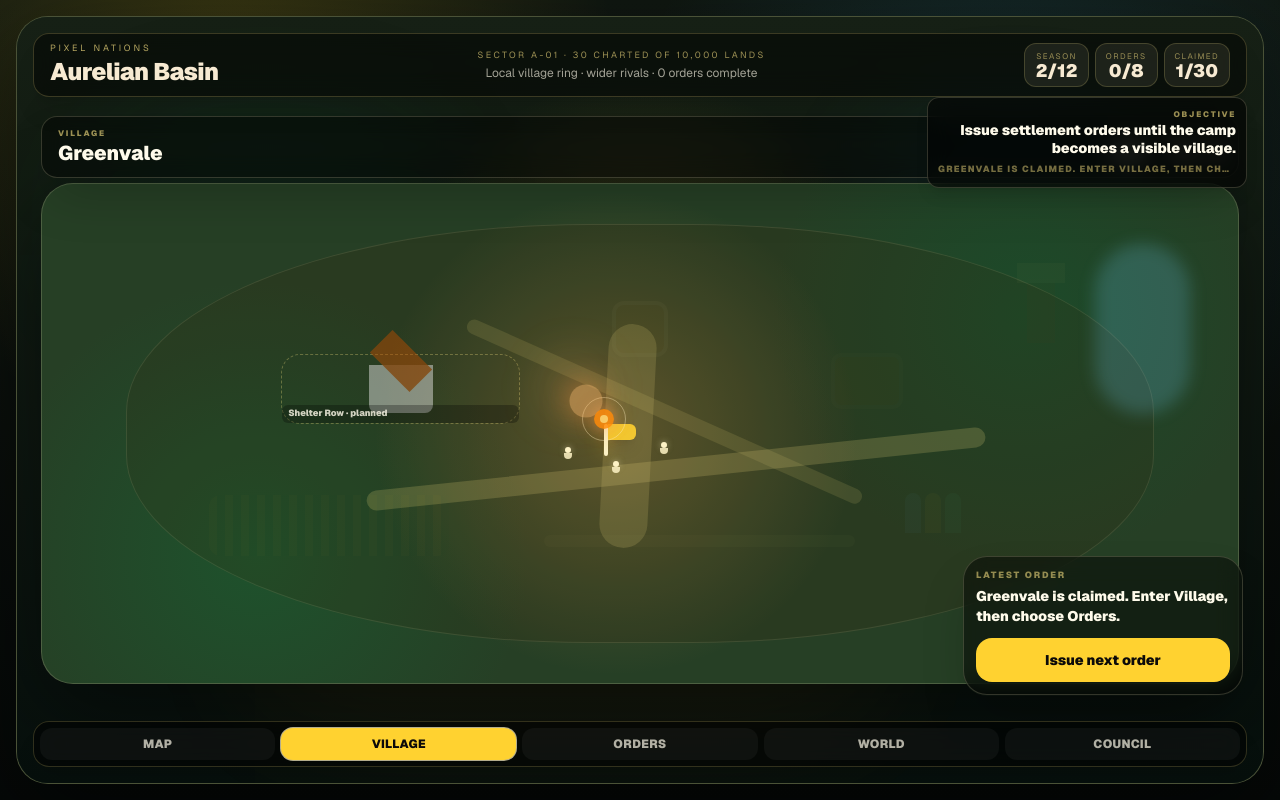
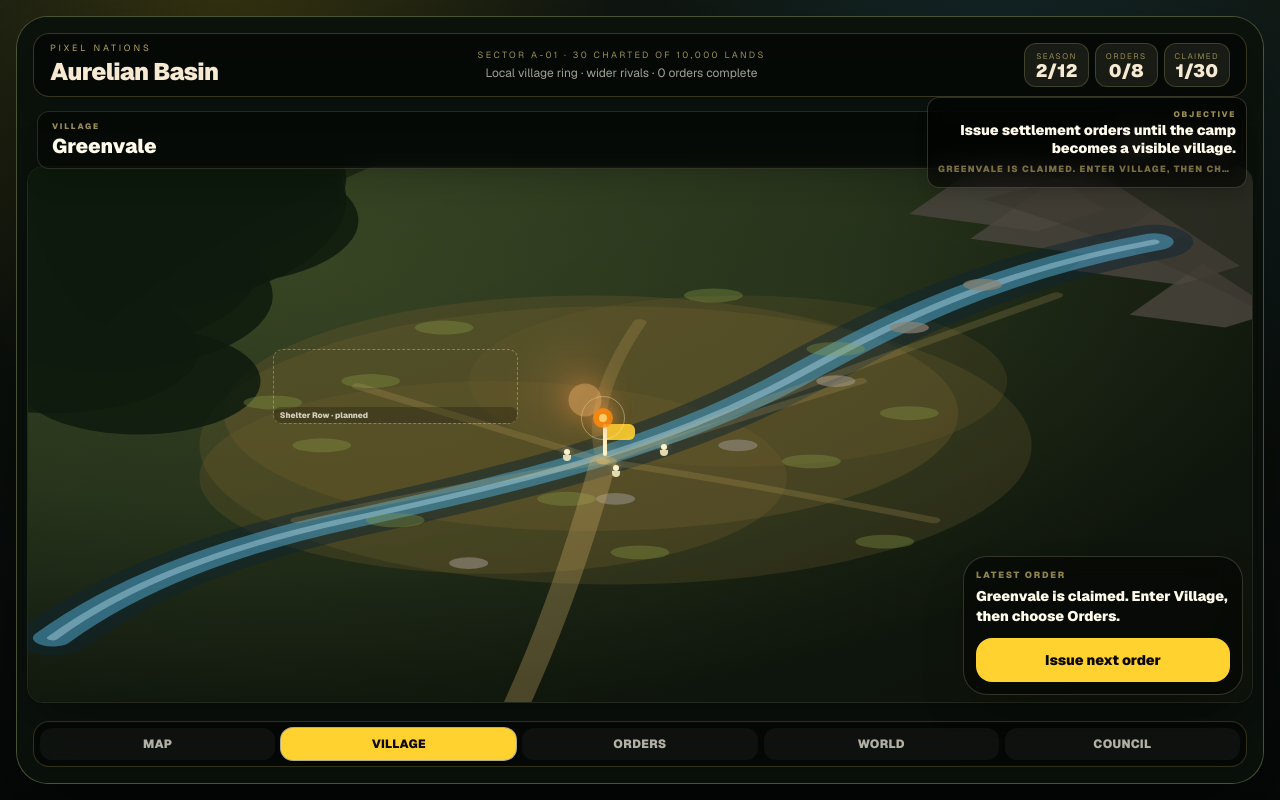
Before and after one commit to tomat60/pixel-nations, a Next.js app: page /play in a window 1280 px wide. Both pictures are taken after a click on the button "Claim this land". Built offline with nearby package versions, Linux system fonts and the light colour scheme.

Commit message:
feat(play): scoped implementation for #223

```diff
--- a/app/play/components/VillageScene.tsx
+++ b/app/play/components/VillageScene.tsx
@@ -67,15 +67,9 @@ export function VillageScene({ state, dispatch }: { state: PlayState; dispatch:
   const hasClaim = state.ownedPlotIds.length > 0;
 
   return (
-    <section data-qa="village-scene" className="absolute inset-0 overflow-hidden bg-[radial-gradient(circle_at_50%_42%,rgba(251,191,36,.20),transparent_34%),linear-gradient(180deg,#162015_0%,#07100d_100%)]">
-      <div className="absolute inset-0 opacity-70" aria-hidden="true">
-        <div className="absolute left-[6%] top-[13%] h-[28%] w-[28%] rounded-full bg-emerald-700/18 blur-3xl" />
-        <div className="absolute right-[8%] top-[14%] h-[22%] w-[24%] rounded-full bg-sky-500/12 blur-3xl" />
-        <div className="absolute bottom-[7%] left-[18%] h-[26%] w-[52%] rounded-full bg-amber-500/10 blur-3xl" />
-      </div>
-
-      <div className="absolute left-4 right-4 top-[5.7rem] z-10 md:left-6 md:right-6 md:top-[6.2rem]">
-        <div className="flex items-center justify-between gap-3 rounded-2xl border border-amber-100/18 bg-black/42 px-3 py-2 shadow-2xl backdrop-blur-md md:px-4 md:py-2.5">
+    <section data-qa="village-scene" className="absolute inset-0 overflow-hidden bg-[#0b120c]">
+      <div className="absolute left-3 right-3 top-[5.4rem] z-10 md:left-5 md:right-5 md:top-[5.9rem]">
+        <div className="flex items-center justify-between gap-3 rounded-xl border border-amber-100/14 bg-black/38 px-3 py-1.5 shadow-xl backdrop-blur-sm md:px-3.5 md:py-2">
           <div className="min-w-0">
             <p className="text-[8px] font-black uppercase tracking-[0.24em] text-amber-200/60">Village</p>
             <h2 className="truncate text-base font-black text-amber-50 md:text-xl">{owned?.name ?? "No homeland"}</h2>
@@ -88,8 +82,8 @@ export function VillageScene({ state, dispatch }: { state: PlayState; dispatch:
         </div>
       </div>
 
-      <div className="absolute bottom-[8.8rem] left-3 right-3 top-[9.4rem] z-0 md:bottom-[9.3rem] md:left-6 md:right-6 md:top-[10.4rem] lg:bottom-[6.2rem]">
-        <div className="relative h-full w-full overflow-hidden rounded-[2rem] border border-amber-100/18 bg-[#263f25] shadow-[0_30px_90px_rgba(0,0,0,.45)]">
+      <div className="absolute bottom-[7.6rem] left-1.5 right-1.5 top-[8.4rem] z-0 md:bottom-[8.2rem] md:left-2.5 md:right-2.5 md:top-[9.3rem] lg:bottom-[5rem]">
+        <div className="relative h-full w-full overflow-hidden rounded-[1rem] border border-amber-100/10 shadow-[0_20px_60px_rgba(0,0,0,.4)]">
           <VillageGround />
           <VillageRoads state={state} />
           {hasClaim ? <SettlementCredibilityLayer state={state} /> : null}
@@ -124,22 +118,21 @@ function VillagePlotNode({ plot, state }: { plot: VillagePlot; state: PlayState
       data-qa-state={qaState}
       className={`absolute transition-all duration-300 ${
         qaState === "built"
-          ? "rounded-[1.2rem]"
+          ? "pointer-events-none"
           : qaState === "building"
-            ? "rounded-[1.2rem] border border-dashed border-amber-200/30"
-            : "rounded-[1.2rem] opacity-15"
+            ? "rounded-[0.6rem] border border-dashed border-amber-200/35 pointer-events-none"
+            : "pointer-events-none opacity-0"
       }`}
       style={{ left: `${plot.x}%`, top: `${plot.y}%`, width: `${plot.w}%`, height: `${plot.h}%` }}
     >
       <div className="relative h-full w-full">
-        {showIcon ? renderVillageIcon(plot.id, qaState) : null}
         {qaState === "building" ? (
-          <div className="absolute inset-x-0 bottom-0 rounded-md bg-black/28 px-1.5 py-0.5">
-            <p className="truncate text-[9px] font-black text-amber-50/80">{plot.label} · planned</p>
+          <div className="absolute inset-x-0 bottom-0 rounded-md bg-black/24 px-1.5 py-0.5">
+            <p className="truncate text-[8px] font-black text-amber-50/75">{plot.label} · planned</p>
           </div>
         ) : null}
         {showBuiltLabel ? (
-          <div className="absolute inset-x-0 bottom-0 z-[2] rounded-md bg-black/30 px-1.5 py-0.5">
+          <div className="absolute inset-x-0 bottom-0 z-[2] rounded-md bg-black/24 px-1.5 py-0.5 opacity-0">
             <p className="truncate text-[9px] font-black text-amber-50/90">{plot.label}</p>
           </div>
         ) : null}
@@ -337,36 +330,147 @@ function plannedSoon(marker: SettlementMarker, state: PlayState) {
   return false;
 }
 
-function renderVillageIcon(id: VillagePlotId, state: PlotState) {
-  const opacity = state === "empty" ? "opacity-25" : state === "building" ? "opacity-60" : "opacity-100";
-  if (id === "camp") return <div className={`absolute left-1/2 top-1/2 h-10 w-10 -translate-x-1/2 -translate-y-1/2 rounded-full bg-orange-400/80 shadow-[0_0_30px_rgba(251,146,60,.8)] ${opacity}`} />;
-  if (id === "shelter") return <div className={`absolute left-1/2 top-1/2 h-12 w-16 -translate-x-1/2 -translate-y-1/2 rounded-b-lg bg-stone-200/80 before:absolute before:-top-5 before:left-1 before:h-8 before:w-14 before:rotate-45 before:bg-amber-700/80 ${opacity}`} />;
-  if (id === "storehouse") return <div className={`absolute left-1/2 top-1/2 h-12 w-16 -translate-x-1/2 -translate-y-1/2 rounded-md bg-yellow-700/85 outline outline-4 outline-yellow-200/40 ${opacity}`} />;
-  if (id === "market") return <div className={`absolute left-1/2 top-1/2 flex -translate-x-1/2 -translate-y-1/2 gap-1 ${opacity}`}><span className="h-10 w-4 rounded-t-full bg-sky-300/80" /><span className="h-10 w-4 rounded-t-full bg-amber-300/80" /><span className="h-10 w-4 rounded-t-full bg-emerald-300/80" /></div>;
-  if (id === "council") return <div className={`absolute left-1/2 top-1/2 h-14 w-14 -translate-x-1/2 -translate-y-1/2 rounded-xl border-4 border-amber-100/70 bg-amber-500/45 ${opacity}`} />;
-  if (id === "watch") return <div className={`absolute left-1/2 top-1/2 h-16 w-7 -translate-x-1/2 -translate-y-1/2 bg-amber-900/90 before:absolute before:-top-4 before:left-[-10px] before:h-5 before:w-12 before:bg-amber-200/75 ${opacity}`} />;
-  if (id === "fields") return <div className={`absolute inset-3 rounded-xl bg-[repeating-linear-gradient(90deg,rgba(251,191,36,.55)_0_8px,rgba(22,101,52,.45)_8px_16px)] ${opacity}`} />;
-  return <div className={`absolute left-0 right-0 top-1/2 h-3 -translate-y-1/2 rounded-full bg-amber-200/60 ${opacity}`} />;
-}
+function VillageGround() {
+  // Deterministic terrain built from a small set of reusable SVG shapes.
+  const forestClumps = [
+    [4, 6, 22], [10, 2, 16], [1, 18, 18], [6, 24, 14], [15, 10, 12], [2, 34, 12], [9, 40, 10],
+  ];
+  const rockyClumps = [
+    [86, 8, 9], [92, 15, 7], [80, 4, 8], [96, 24, 6],
+  ];
+  const clearingBlobs = [
+    [46, 46, 30, 22], [38, 58, 24, 18], [58, 40, 22, 16],
+  ];
+  const tufts = [
+    [24, 52], [30, 66], [50, 72], [64, 55], [70, 70], [34, 30], [56, 24], [20, 44], [66, 34], [44, 62], [28, 40], [72, 46],
+  ];
+  const stones = [
+    [78, 22], [72, 30], [66, 40], [58, 52], [48, 62], [36, 74],
+  ];
 
-function VillageGround() {
   return (
-    <div className="absolute inset-0">
-      <div className="absolute inset-0 bg-[radial-gradient(circle_at_48%_50%,rgba(180,134,64,.42),transparent_36%),radial-gradient(circle_at_18%_74%,rgba(22,101,52,.50),transparent_26%),radial-gradient(circle_at_82%_26%,rgba(20,83,45,.55),transparent_24%)]" />
-      <div className="absolute left-[7%] top-[8%] h-[84%] w-[86%] rounded-[45%] border border-amber-100/10 bg-amber-950/12" />
-      <div className="absolute right-[4%] top-[12%] h-[34%] w-[8%] rounded-full bg-sky-300/20 blur-sm" />
-    </div>
+    <svg
+      viewBox="0 0 100 100"
+      preserveAspectRatio="none"
+      className="absolute inset-0 h-full w-full"
+      aria-hidden="true"
+    >
+      {/* base clearing wash, warm upper-left light / lower-right shadow */}
+      <defs>
+        <radialGradient id="vg-light" cx="22%" cy="18%" r="85%">
+          <stop offset="0%" stopColor="#3c4a26" />
+          <stop offset="55%" stopColor="#2c3a1f" />
+          <stop offset="100%" stopColor="#131c10" />
+        </radialGradient>
+        <linearGradient id="vg-shadow" x1="0%" y1="0%" x2="100%" y2="100%">
+          <stop offset="0%" stopColor="#000000" stopOpacity="0" />
+          <stop offset="100%" stopColor="#000000" stopOpacity="0.32" />
+        </linearGradient>
+      </defs>
+      <rect x="0" y="0" width="100" height="100" fill="url(#vg-light)" />
+      <rect x="0" y="0" width="100" height="100" fill="url(#vg-shadow)" />
+
+      {/* warm ochre clearing around the settlement, irregular */}
+      {clearingBlobs.map(([cx, cy, rx, ry], i) => (
+        <ellipse key={`clear-${i}`} cx={cx} cy={cy} rx={rx} ry={ry} fill="#6a5a2c" opacity={0.34 - i * 0.05} />
+      ))}
+      <ellipse cx="48" cy="52" rx="34" ry="26" fill="#7a6a34" opacity="0.22" />
+
+      {/* dark forest mass running off upper-left edge */}
+      {forestClumps.map(([cx, cy, r], i) => (
+        <circle key={`forest-${i}`} cx={cx} cy={cy} r={r} fill="#0e1a0d" opacity={0.85} />
+      ))}
+      <path d="M0,0 L28,0 Q14,14 6,30 Q0,20 0,0 Z" fill="#0e1a0d" opacity="0.6" />
+
+      {/* rocky rise upper-right */}
+      {rockyClumps.map(([cx, cy, r], i) => (
+        <polygon
+          key={`rock-${i}`}
+          points={`${cx - r},${cy + r * 0.6} ${cx},${cy - r} ${cx + r},${cy + r * 0.5} ${cx + r * 0.3},${cy + r}`}
+          fill="#4b463f"
+          opacity="0.8"
+        />
+      ))}
+      <path d="M100,0 L100,26 Q90,14 78,6 Q88,0 100,0 Z" fill="#3a362f" opacity="0.55" />
+
+      {/* stream entering upper-right, exiting lower-left, with banks */}
+      <path
+        d="M92,14 C78,20 70,30 62,40 C52,52 42,58 26,66 C16,71 8,78 2,88"
+        fill="none"
+        stroke="#0e2530"
+        strokeWidth="6.4"
+        strokeLinecap="round"
+        opacity="0.5"
+      />
+      <path
+        d="M92,14 C78,20 70,30 62,40 C52,52 42,58 26,66 C16,71 8,78 2,88"
+        fill="none"
+        stroke="#4fa4c9"
+        strokeWidth="3.2"
+        strokeLinecap="round"
+        opacity="0.55"
+      />
+      <path
+        d="M92,14 C78,20 70,30 62,40 C52,52 42,58 26,66 C16,71 8,78 2,88"
+        fill="none"
+        stroke="#bfe7f5"
+        strokeWidth="0.9"
+        strokeLinecap="round"
+        opacity="0.4"
+      />
+      {stones.map(([x, y], i) => (
+        <ellipse key={`stone-${i}`} cx={x} cy={y} rx={1.6} ry={1.1} fill="#8a8375" opacity="0.7" />
+      ))}
+
+      {/* terrain tufts / patches to remove flat-green read */}
+      {tufts.map(([x, y], i) => (
+        <ellipse key={`tuft-${i}`} cx={x} cy={y} rx={2.4} ry={1.3} fill="#8ca24a" opacity="0.32" />
+      ))}
+    </svg>
   );
 }
 
 function VillageRoads({ state }: { state: PlayState }) {
   const activeRoad = state.completedOrders.includes("open-market") || state.settlementMarkers.includes("storehouse");
+  const hearth = { x: 47, y: 55 };
+  const nodes: Array<{ id: string; x: number; y: number; active: boolean }> = [
+    { id: "shelter", x: 27, y: 41, active: state.settlementMarkers.includes("shelter") },
+    { id: "fields", x: 22, y: 66, active: state.completedOrders.includes("gather-food") },
+    { id: "storehouse", x: 68, y: 40, active: state.settlementMarkers.includes("storehouse") },
+    { id: "market", x: 74, y: 66, active: state.settlementMarkers.includes("market") },
+    { id: "council", x: 50, y: 29, active: state.settlementMarkers.includes("council") },
+    { id: "watch", x: 84, y: 24, active: state.settlementMarkers.includes("watch") },
+  ];
+
+  function pathFor(node: { x: number; y: number }) {
+    const midX = (hearth.x + node.x) / 2 + (node.x > hearth.x ? -3 : 3);
+    const midY = (hearth.y + node.y) / 2 + (node.y > hearth.y ? -2 : 2);
+    return `M${hearth.x},${hearth.y} Q${midX},${midY} ${node.x},${node.y}`;
+  }
+
   return (
-    <div className="absolute inset-0 opacity-75">
-      <div className={`absolute left-[27%] top-[55%] h-[4%] w-[52%] -rotate-6 rounded-full ${activeRoad ? "bg-amber-200/42 shadow-[0_0_20px_rgba(251,191,36,.18)]" : "bg-amber-200/24"}`} />
-      <div className={`absolute left-[47%] top-[28%] h-[45%] w-[4%] rotate-3 rounded-full ${state.settlementMarkers.includes("council") ? "bg-amber-200/34" : "bg-amber-200/20"}`} />
-      <div className={`absolute left-[34%] top-[44%] h-[3%] w-[36%] rotate-[24deg] rounded-full ${state.settlementMarkers.includes("shelter") ? "bg-amber-200/30" : "bg-amber-200/16"}`} />
-    </div>
+    <svg viewBox="0 0 100 100" preserveAspectRatio="none" className="absolute inset-0 h-full w-full" aria-hidden="true">
+      {/* main road entering from bottom, converging at hearth */}
+      <path
+        d={`M40,100 Q44,80 ${hearth.x},${hearth.y}`}
+        fill="none"
+        stroke="#d8b46a"
+        strokeWidth={activeRoad ? 3.4 : 2.2}
+        strokeLinecap="round"
+        opacity={activeRoad ? 0.55 : 0.3}
+      />
+      {nodes.map((node) => (
+        <path
+          key={node.id}
+          d={pathFor(node)}
+          fill="none"
+          stroke="#d8b46a"
+          strokeWidth={node.active ? 2.2 : 1.1}
+          strokeLinecap="round"
+          opacity={node.active ? 0.48 : 0.18}
+        />
+      ))}
+    </svg>
   );
 }
 
```
